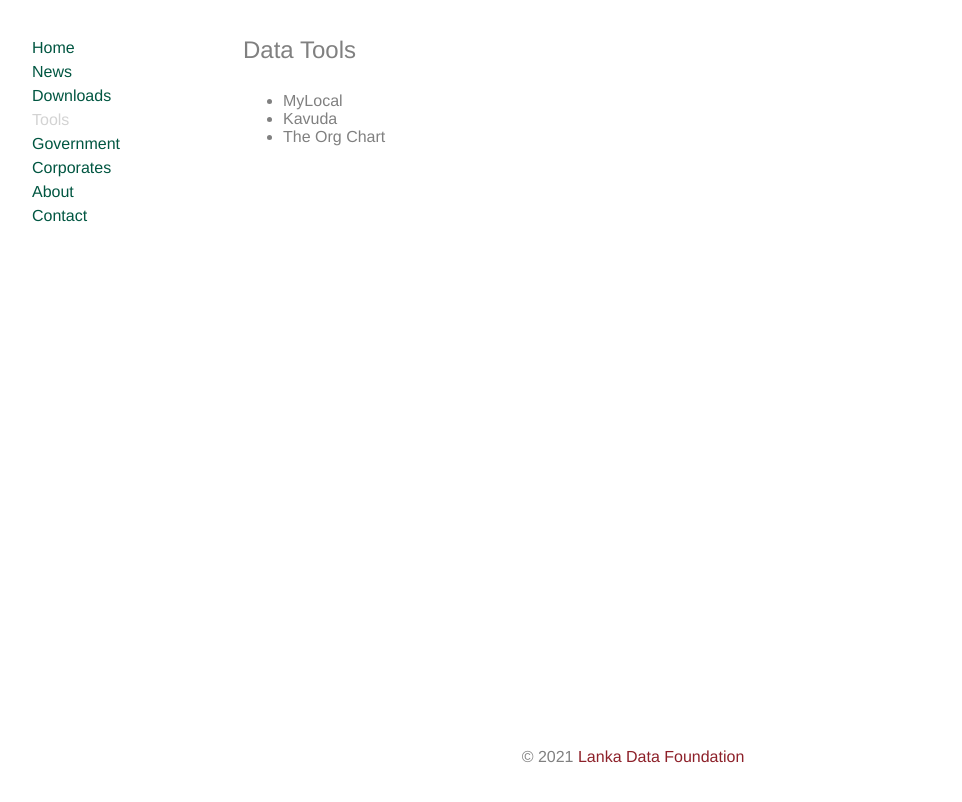
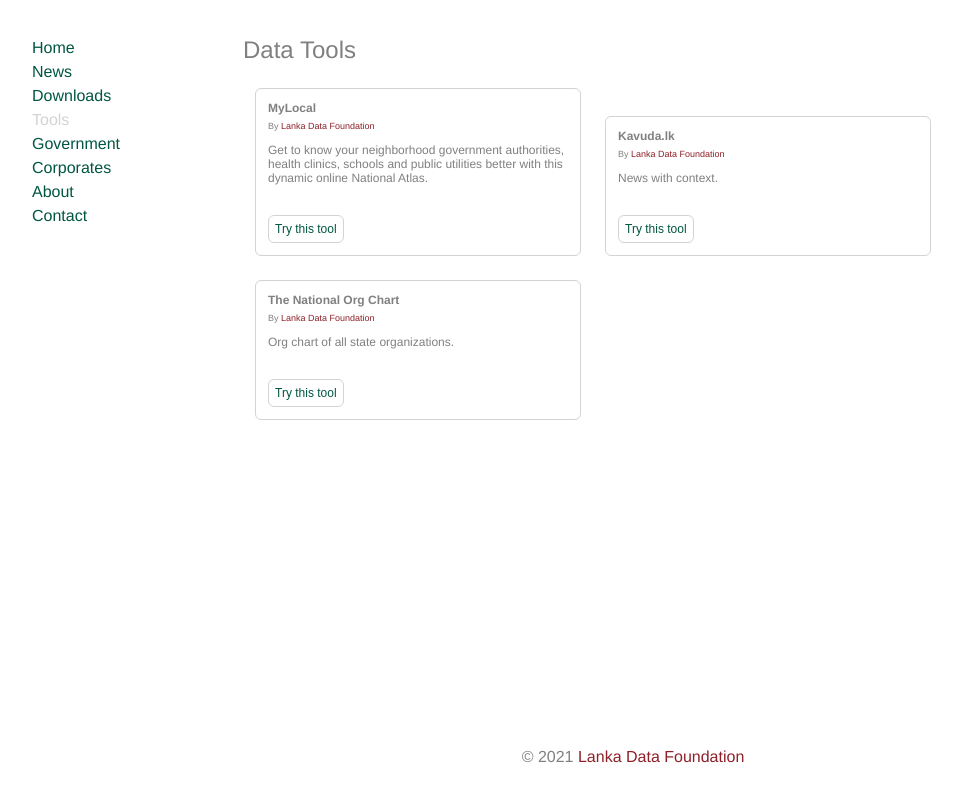
Before and after one commit to nuuuwan/datafoundation_lk, a React (Create React App) app: page /tools in a window 1280 px wide. Shown: the top 802 px of the page, without its empty margins (7-969 px from the left). Built offline with nearby package versions, Linux system fonts and the light colour scheme.

Commit message:
Stubs for Tools

```diff
--- /dev/null
+++ b/src/constants/Tools.js
@@ -0,0 +1,17 @@
+export const TOOLS = [
+  {
+    'name': 'MyLocal',
+    'author': 'Lanka Data Foundation',
+    'details': 'Get to know your neighborhood government authorities, health clinics, schools and public utilities better with this dynamic online National Atlas.',
+  },
+  {
+    'name': 'Kavuda.lk',
+    'author': 'Lanka Data Foundation',
+    'details': 'News with context.',
+  },
+  {
+    'name': 'The National Org Chart',
+    'author': 'Lanka Data Foundation',
+    'details': 'Org chart of all state organizations.',
+  },
+]
--- a/src/nonstate/molecules/ArticleBox.css
+++ b/src/nonstate/molecules/ArticleBox.css
@@ -1,18 +1,43 @@
 .div-article-box {
-  border: 1px solid gray;
-  border-radius: 12px;
-  display: table-cell;
-  min-width: 300px;
+  border: 1px solid lightgray;
+  border-radius: 6px;
+  display: inline-block;
+  margin: 12px;
+  padding: 12px;
+  width: 300px;
 }
 
-.div-name {
-  font-size: 24px;
+.div-article-box .div-name {
+  font-size: 12px;
+  text-align: left;
+  font-weight: bold;
+  margin-bottom: 6px;
 }
 
 .div-author {
-  font-size: 12px;
+  font-size: 9px;
+  margin-bottom: 12px;
 }
 
 .div-details {
-  font-size: 18px;
+  font-size: 12px;
+  margin-bottom: 6px;
 }
+
+.button-try-tool {
+  background: white;
+  border: 1px solid lightgray;
+  border-radius: 6px;
+  color: var(--color-sl-green);
+  font-size: 12px;
+  margin-top: 24px;
+  padding: 6px;
+  text-decoration: none;
+  cursor: pointer;
+}
+
+
+.button-try-tool:hover {
+  color: var(--color-sl-orange);
+  cursor: pointer;
+}
--- a/src/nonstate/molecules/ArticleBox.js
+++ b/src/nonstate/molecules/ArticleBox.js
@@ -1,13 +1,19 @@
+import Logo from '../../nonstate/atoms/Logo.js';
 import './ArticleBox.css';
 
 export default function ArticleBox(props) {
   const {name, author, details} = props;
 
+  const authorContent = (author === 'Lanka Data Foundation')
+    ? <Logo/>
+    : author;
+
   return (
     <div className="div-article-box">
       <div className="div-name">{name}</div>
-      <div className="div-author">By {author}</div>
+      <div className="div-author">By {authorContent}</div>
       <div className="div-details">{details}</div>
+      <button className="button-try-tool">Try this tool</button>
     </div>
   )
 }
--- a/src/stateful/pages/ToolsPage.js
+++ b/src/stateful/pages/ToolsPage.js
@@ -1,12 +1,25 @@
+import {TOOLS} from '../../constants/Tools.js';
+import ArticleBox from '../../nonstate/molecules/ArticleBox.js';
+
 export default function ToolsPage(props) {
   return (
     <div>
       <h2>Data Tools</h2>
-      <ul>
-        <li>MyLocal</li>
-        <li>Kavuda</li>
-        <li>The Org Chart</li>
-      </ul>
+      {
+        TOOLS.map(
+          function(info, i) {
+            const {name, author, details} = info;
+            return (
+              <ArticleBox
+                key={`article-box-${i}-${name}`}
+                name={name}
+                author={author}
+                details={details}
+              />
+            )
+          }
+        )
+      }
     </div>
   );
 }
```
